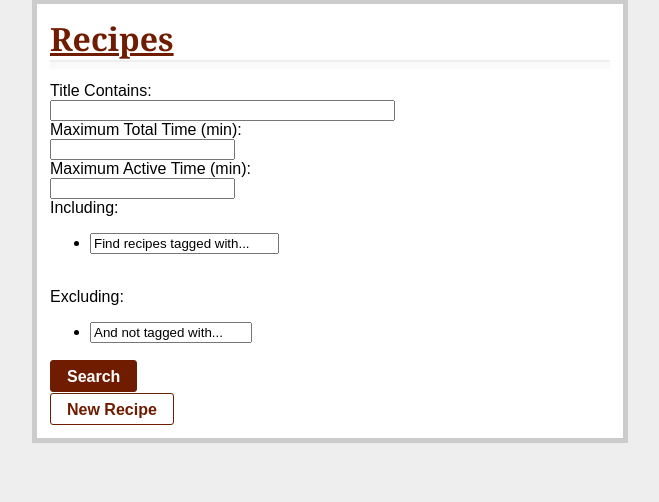
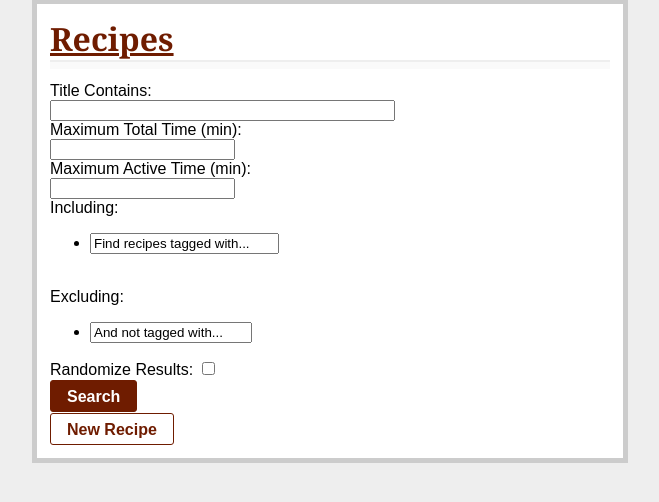
Before and after one commit to kylemarsh/recipelister, a Flask app: page / in a window 1280 px wide. Shown: the part 33-535 px from the top of the page, without its empty margins (310-969 px from the left). Run offline with Flask 2, Linux system fonts and the light colour scheme; data that the repository does not hold is empty.

Commit message:
add checkboxk to shuffle search results
Add a checkbox that will cause the search results to be shuffled so
they're no longer ordered by database insert order.

```diff
--- a/recipelister/templates/search.html
+++ b/recipelister/templates/search.html
@@ -33,6 +33,11 @@
 			{{ form.excluded_labels(**{'data-placeholder': 'And not tagged with...'}) }}
 			{{ render_errors(form.excluded_labels) }}
 		</div>
+        <div id="rand">
+            {{ form.randomize .label() }}:
+            {{ form.randomize() }}
+            {{ render_errors(form.randomize) }}
+        </div>
 		<input class="button button-primary" type="submit" value="Search">
 	</form>
 	<a class='button' href="{{ url_for('add_recipe') }}">New Recipe</a>
--- a/recipelister/views.py
+++ b/recipelister/views.py
@@ -1,7 +1,7 @@
 from flask import abort, render_template, redirect, request, session, url_for
 from flask_wtf import Form
 from sqlalchemy import and_, or_
-from wtforms import IntegerField, HiddenField, TextField, TextAreaField
+from wtforms import IntegerField, HiddenField, TextField, TextAreaField, BooleanField
 from wtforms import PasswordField
 from wtforms.ext.sqlalchemy.fields import QuerySelectMultipleField
 from wtforms.validators import DataRequired, Optional
@@ -97,6 +97,7 @@ def search():
     fragments = form.title_fragments.data.split()
     included_labels = form.included_labels.data
     excluded_labels = form.excluded_labels.data
+    randomize = form.randomize.data
 
     query = Recipe.query
     if max_active_time is not None:
@@ -112,7 +113,12 @@ def search():
     for label in excluded_labels:
         query = query.filter(~Recipe.labels.contains(label))
 
-    return render_template('list.html', recipes=query.all())
+    results = query.all()
+    if randomize is not None:
+        import random
+        random.shuffle(results)
+
+    return render_template('list.html', recipes=results)
 
 
 @app.route('/login', methods=['GET', 'POST'])
@@ -179,6 +185,7 @@ class SearchForm(Form):
         'Excluding',
         validators=[Optional()],
         query_factory=get_labels)
+    randomize = BooleanField("Randomize Results", validators=[Optional()])
 
     def is_submitted(self):
         return request and bool(request.args)
```
